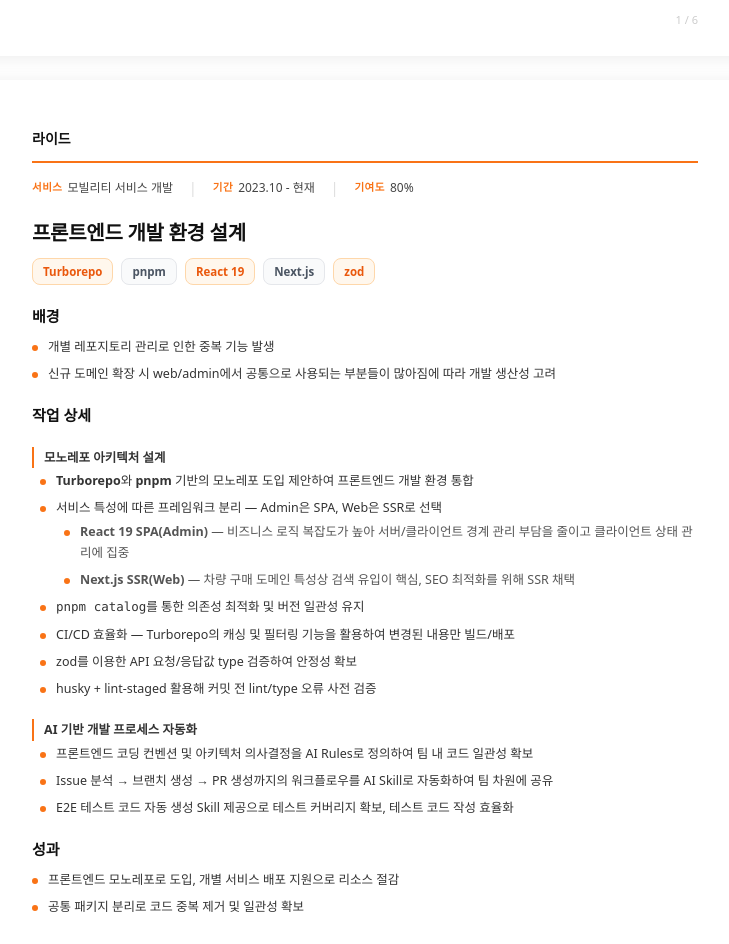
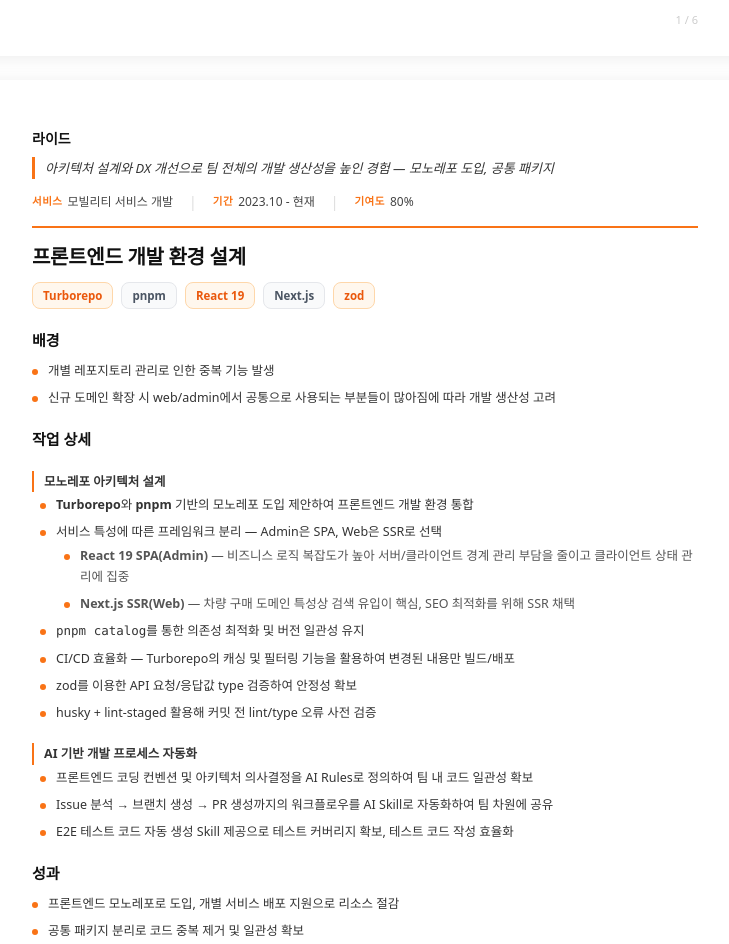
Before and after one commit to heeyounggoo/heeyounggoo.github.io, an Astro site: page /resume in a window 1280 px wide. Shown: the part 1200-2144 px from the top of the page, without its empty margins (275-1004 px from the left). Built offline with nearby package versions, Linux system fonts and the light colour scheme; Astro itself is replaced by a stand-in of ours; a web font is replaced by a local one.

Commit message:
style: 이력서 프로젝트 헤더에 회사 소개 요약 문구 추가

```diff
--- a/src/pages/resume.astro
+++ b/src/pages/resume.astro
@@ -205,12 +205,26 @@ import { profile } from "../data/profile";
     }
 
     .project-header {
+      padding-bottom: 14px;
+      border-bottom: 2px solid #f97316;
+      margin-bottom: 14px;
+    }
+
+    .project-header-top {
       display: flex;
       align-items: center;
       gap: 8px;
       margin-bottom: 8px;
-      padding-bottom: 12px;
-      border-bottom: 2px solid #f97316;
+    }
+
+    .company-summary {
+      font-size: 12.5px;
+      color: #555555;
+      border-left: 3px solid #f97316;
+      padding-left: 10px;
+      margin: 0;
+      font-style: italic;
+      line-height: 1.6;
     }
 
     .project-company {
@@ -234,8 +248,7 @@ import { profile } from "../data/profile";
       display: flex;
       align-items: center;
       gap: 16px;
-      margin-bottom: 14px;
-      padding: 6px 0;
+      padding-top: 12px;
     }
 
     .meta-item {
@@ -582,8 +595,10 @@ import { profile } from "../data/profile";
   <!-- PAGE A-2: 라이드 프론트엔드 개발 환경 설계 -->
   <div class="page">
     <div class="project-header">
+      <div class="project-header-top">
         <span class="project-company">라이드</span>
       </div>
+      <p class="company-summary">아키텍처 설계와 DX 개선으로 팀 전체의 개발 생산성을 높인 경험 — 모노레포 도입, 공통 패키지</p>
 
     <div class="project-meta">
       <div class="meta-item">
@@ -601,6 +616,8 @@ import { profile } from "../data/profile";
         <span class="meta-value">80%</span>
       </div>
     </div>
+    </div>
+
 
     <div class="project-title">프론트엔드 개발 환경 설계</div>
 
@@ -668,9 +685,10 @@ import { profile } from "../data/profile";
   <!-- PAGE A-3: 라이드 디자인시스템 -->
   <div class="page">
     <div class="project-header">
+      <div class="project-header-top">
         <span class="project-company">라이드</span>
       </div>
-
+      <p class="company-summary">디자인-개발 간 싱크 오류를 없애기 위해 전사 UI 라이브러리를 직접 설계·배포한 경험</p>
     <div class="project-meta">
       <div class="meta-item">
         <span class="meta-label">서비스</span>
@@ -687,6 +705,8 @@ import { profile } from "../data/profile";
         <span class="meta-value">40%</span>
       </div>
     </div>
+    </div>
+
 
     <div class="project-title">디자인시스템 구축</div>
 
@@ -763,9 +783,10 @@ import { profile } from "../data/profile";
   <!-- PAGE A-4: 핏투게더 스포츠 선수 리포트 -->
   <div class="page">
     <div class="project-header">
+      <div class="project-header-top">
         <span class="project-company">핏투게더</span>
       </div>
-
+      <p class="company-summary">성능 병목 분석부터 번들 최적화·다국어 자동화까지, 서비스 품질을 직접 끌어올린 경험</p>
     <div class="project-meta">
       <div class="meta-item">
         <span class="meta-label">서비스</span>
@@ -782,6 +803,8 @@ import { profile } from "../data/profile";
         <span class="meta-value">60%</span>
       </div>
     </div>
+    </div>
+
 
     <div class="project-title">스포츠 선수 리포트 서비스 개발</div>
 
@@ -881,9 +904,10 @@ import { profile } from "../data/profile";
   <!-- PAGE A-5: ANTLabs 학사시스템 -->
   <div class="page">
     <div class="project-header">
+      <div class="project-header-top">
         <span class="project-company">ANTLabs</span>
       </div>
-
+      <p class="company-summary">Flex 레거시 시스템을 Vue.js SPA로 전환하며 컴포넌트 설계 기초를 쌓은 경험</p>
     <div class="project-meta">
       <div class="meta-item">
         <span class="meta-label">서비스</span>
@@ -900,6 +924,8 @@ import { profile } from "../data/profile";
         <span class="meta-value">40%</span>
       </div>
     </div>
+    </div>
+
 
     <div class="project-title">대학교 학사 시스템 개발</div>
 
```
Lines whose indentation alone changed are shown as unchanged.
